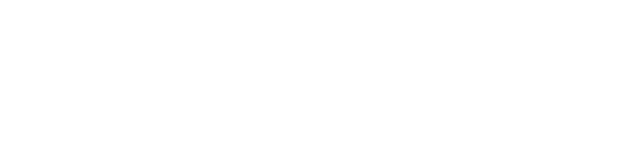
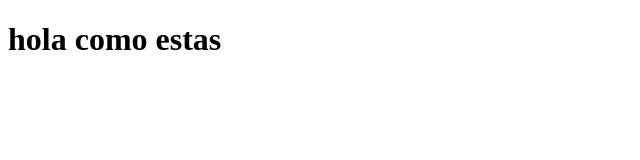
Before and after one commit to Julian090104/sistema-de-registro, a plain HTML site: page index.html in a window 1280 px wide. Shown: the whole page, without its empty margins (0-640 px from the left). Drawn offline with Linux system fonts and the light colour scheme.

Commit message:
Version anterior del index

```diff
--- a/index.html
+++ b/index.html
@@ -7,7 +7,7 @@
 </head>
 <body>
 
-    <script src="app.js"> </script>
+    <h1> hola como estas</h1>
 
 </body>
 </html>
```
